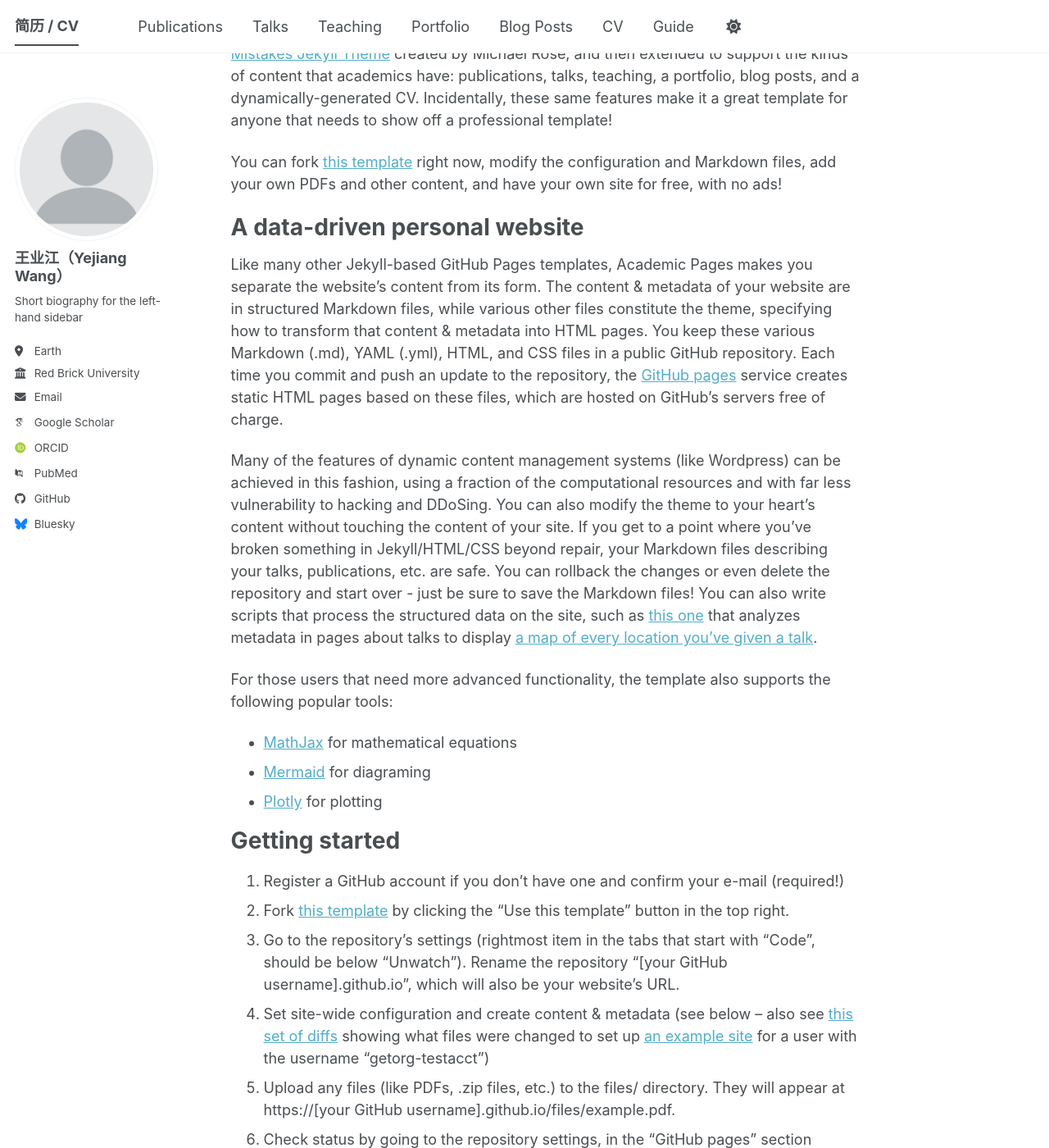
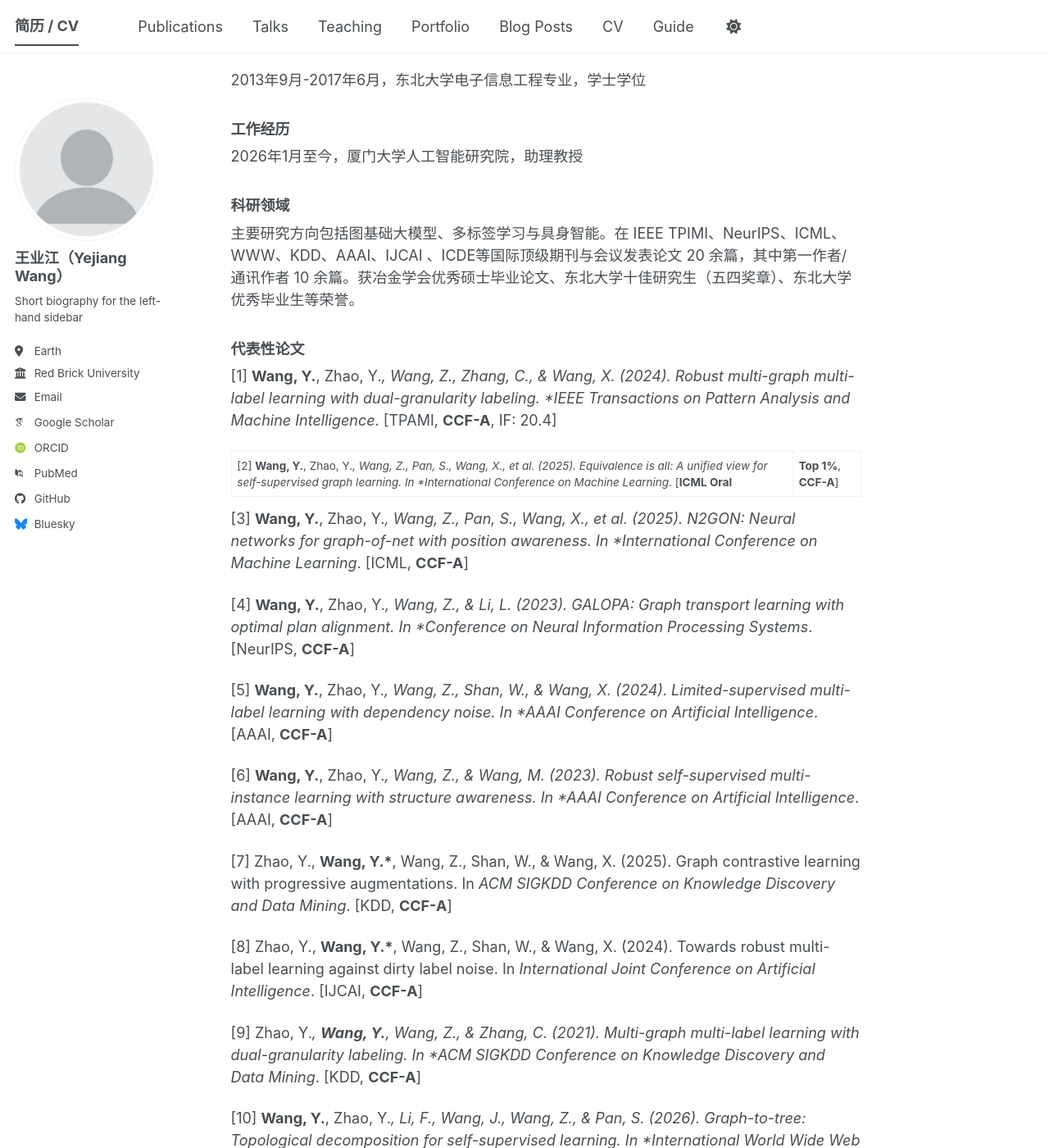
Before and after one commit to wyejiang/wyejiang.github.io, a Jekyll site: the page built from _pages/about.md, in a window 1280 px wide and 1400 px high, scrolled down 227 px. Shown: the whole window at 82% size. Built offline with Jekyll 4.4.1, drawn with Linux system fonts in a browser that asks for light colours; some web fonts are replaced; a script bundle is joined from its source files by our own code; library files that are not in the unit come from our copies; some of the changed text lies outside the part shown.

Commit message:
Update about.md

```diff
--- a/_pages/about.md
+++ b/_pages/about.md
@@ -1,56 +1,46 @@
 ---
 permalink: /
-title: "Academic Pages is a ready-to-fork GitHub Pages template for academic personal websites"
+title: "个人简历"
 author_profile: true
 redirect_from:
   - /about/
   - /about.html
 ---
 
-This is the front page of a website that is powered by the [Academic Pages template](https://github.com/academicpages/academicpages.github.io) and hosted on GitHub pages. [GitHub pages](https://pages.github.com) is a free service in which websites are built and hosted from code and data stored in a GitHub repository, automatically updating when a new commit is made to the repository. This template was forked from the [Minimal Mistakes Jekyll Theme](https://mmistakes.github.io/minimal-mistakes/) created by Michael Rose, and then extended to support the kinds of content that academics have: publications, talks, teaching, a portfolio, blog posts, and a dynamically-generated CV. Incidentally, these same features make it a great template for anyone that needs to show off a professional template!
+### 教育经历
 
- You can fork [this template](https://github.com/academicpages/academicpages.github.io) right now, modify the configuration and Markdown files, add your own PDFs and other content, and have your own site for free, with no ads!
+2021年9月-2025年12月，东北大学大学计算机科学与技术专业，博士学位
 
-A data-driven personal website
-======
-Like many other Jekyll-based GitHub Pages templates, Academic Pages makes you separate the website's content from its form. The content & metadata of your website are in structured Markdown files, while various other files constitute the theme, specifying how to transform that content & metadata into HTML pages. You keep these various Markdown (.md), YAML (.yml), HTML, and CSS files in a public GitHub repository. Each time you commit and push an update to the repository, the [GitHub pages](https://pages.github.com/) service creates static HTML pages based on these files, which are hosted on GitHub's servers free of charge.
+2018年9月-2021年6月，东北大学计算机系统结构专业，硕士学位
 
-Many of the features of dynamic content management systems (like Wordpress) can be achieved in this fashion, using a fraction of the computational resources and with far less vulnerability to hacking and DDoSing. You can also modify the theme to your heart's content without touching the content of your site. If you get to a point where you've broken something in Jekyll/HTML/CSS beyond repair, your Markdown files describing your talks, publications, etc. are safe. You can rollback the changes or even delete the repository and start over - just be sure to save the Markdown files! You can also write scripts that process the structured data on the site, such as [this one](https://github.com/academicpages/academicpages.github.io/blob/master/talkmap.ipynb) that analyzes metadata in pages about talks to display [a map of every location you've given a talk](https://academicpages.github.io/talkmap.html).
+2013年9月-2017年6月，东北大学电子信息工程专业，学士学位
 
-For those users that need more advanced functionality, the template also supports the following popular tools:
-- [MathJax](https://www.mathjax.org/) for mathematical equations
-- [Mermaid](https://mermaid.js.org/) for diagraming
-- [Plotly](https://plotly.com/javascript/) for plotting
+### 工作经历
 
-Getting started
-======
-1. Register a GitHub account if you don't have one and confirm your e-mail (required!)
-1. Fork [this template](https://github.com/academicpages/academicpages.github.io) by clicking the "Use this template" button in the top right.
-1. Go to the repository's settings (rightmost item in the tabs that start with "Code", should be below "Unwatch"). Rename the repository "[your GitHub username].github.io", which will also be your website's URL.
-1. Set site-wide configuration and create content & metadata (see below -- also see [this set of diffs](https://archive.is/3TPas) showing what files were changed to set up [an example site](https://getorg-testacct.github.io) for a user with the username "getorg-testacct")
-1. Upload any files (like PDFs, .zip files, etc.) to the files/ directory. They will appear at https://[your GitHub username].github.io/files/example.pdf.
-1. Check status by going to the repository settings, in the "GitHub pages" section
+2026年1月至今，厦门大学人工智能研究院，助理教授
 
-Site-wide configuration
-------
-The main configuration file for the site is in the base directory in [_config.yml](https://github.com/academicpages/academicpages.github.io/blob/master/_config.yml), which defines the content in the sidebars and other site-wide features. You will need to replace the default variables with ones about yourself and your site's github repository. The configuration file for the top menu is in [_data/navigation.yml](https://github.com/academicpages/academicpages.github.io/blob/master/_data/navigation.yml). For example, if you don't have a portfolio or blog posts, you can remove those items from that navigation.yml file to remove them from the header.
+### 科研领域
 
-Create content & metadata
-------
-For site content, there is one Markdown file for each type of content, which are stored in directories like _publications, _talks, _posts, _teaching, or _pages. For example, each talk is a Markdown file in the [_talks directory](https://github.com/academicpages/academicpages.github.io/tree/master/_talks). At the top of each Markdown file is structured data in YAML about the talk, which the theme will parse to do lots of cool stuff. The same structured data about a talk is used to generate the list of talks on the [Talks page](https://academicpages.github.io/talks), each [individual page](https://academicpages.github.io/talks/2012-03-01-talk-1) for specific talks, the talks section for the [CV page](https://academicpages.github.io/cv), and the [map of places you've given a talk](https://academicpages.github.io/talkmap.html) (if you run this [python file](https://github.com/academicpages/academicpages.github.io/blob/master/talkmap.py) or [Jupyter notebook](https://github.com/academicpages/academicpages.github.io/blob/master/talkmap.ipynb), which creates the HTML for the map based on the contents of the _talks directory).
+主要研究方向包括图基础大模型、多标签学习与具身智能。在 IEEE TPIMI、NeurIPS、ICML、WWW、KDD、AAAI、IJCAI 、ICDE等国际顶级期刊与会议发表论文 20 余篇，其中第一作者/通讯作者 10 余篇。获冶金学会优秀硕士毕业论文、东北大学十佳研究生（五四奖章）、东北大学优秀毕业生等荣誉。
 
-**Markdown generator**
+### 代表性论文
 
-The repository includes [a set of Jupyter notebooks](https://github.com/academicpages/academicpages.github.io/tree/master/markdown_generator
-) that converts a CSV containing structured data about talks or presentations into individual Markdown files that will be properly formatted for the Academic Pages template. The sample CSVs in that directory are the ones I used to create my own personal website at stuartgeiger.com. My usual workflow is that I keep a spreadsheet of my publications and talks, then run the code in these notebooks to generate the Markdown files, then commit and push them to the GitHub repository.
+[1] **Wang, Y.**, Zhao, Y.*, Wang, Z., Zhang, C., & Wang, X. (2024). Robust multi-graph multi-label learning with dual-granularity labeling. *IEEE Transactions on Pattern Analysis and Machine Intelligence*. [TPAMI, **CCF-A**, IF: 20.4]
 
-How to edit your site's GitHub repository
-------
-Many people use a git client to create files on their local computer and then push them to GitHub's servers. If you are not familiar with git, you can directly edit these configuration and Markdown files directly in the github.com interface. Navigate to a file (like [this one](https://github.com/academicpages/academicpages.github.io/blob/master/_talks/2012-03-01-talk-1.md) and click the pencil icon in the top right of the content preview (to the right of the "Raw | Blame | History" buttons). You can delete a file by clicking the trashcan icon to the right of the pencil icon. You can also create new files or upload files by navigating to a directory and clicking the "Create new file" or "Upload files" buttons.
+[2] **Wang, Y.**, Zhao, Y.*, Wang, Z., Pan, S., Wang, X., et al. (2025). Equivalence is all: A unified view for self-supervised graph learning. In *International Conference on Machine Learning*. [**ICML Oral** | **Top 1%**, **CCF-A**]
 
-Example: editing a Markdown file for a talk
-![Editing a Markdown file for a talk](/images/editing-talk.png)
+[3] **Wang, Y.**, Zhao, Y.*, Wang, Z., Pan, S., Wang, X., et al. (2025). N2GON: Neural networks for graph-of-net with position awareness. In *International Conference on Machine Learning*. [ICML, **CCF-A**]
 
-For more info
-------
-More info about configuring Academic Pages can be found in [the guide](https://academicpages.github.io/markdown/), the [growing wiki](https://github.com/academicpages/academicpages.github.io/wiki), and you can always [ask a question on GitHub](https://github.com/academicpages/academicpages.github.io/discussions). The [guides for the Minimal Mistakes theme](https://mmistakes.github.io/minimal-mistakes/docs/configuration/) (which this theme was forked from) might also be helpful.
+[4] **Wang, Y.**, Zhao, Y.*, Wang, Z., & Li, L. (2023). GALOPA: Graph transport learning with optimal plan alignment. In *Conference on Neural Information Processing Systems*. [NeurIPS, **CCF-A**]
+
+[5] **Wang, Y.**, Zhao, Y.*, Wang, Z., Shan, W., & Wang, X. (2024). Limited-supervised multi-label learning with dependency noise. In *AAAI Conference on Artificial Intelligence*. [AAAI, **CCF-A**]
+
+[6] **Wang, Y.**, Zhao, Y.*, Wang, Z., & Wang, M. (2023). Robust self-supervised multi-instance learning with structure awareness. In *AAAI Conference on Artificial Intelligence*. [AAAI, **CCF-A**]
+
+[7] Zhao, Y., **Wang, Y.\***, Wang, Z., Shan, W., & Wang, X. (2025). Graph contrastive learning with progressive augmentations. In *ACM SIGKDD Conference on Knowledge Discovery and Data Mining*. [KDD, **CCF-A**]
+
+[8] Zhao, Y., **Wang, Y.\***, Wang, Z., Shan, W., & Wang, X. (2024). Towards robust multi-label learning against dirty label noise. In *International Joint Conference on Artificial Intelligence*. [IJCAI, **CCF-A**]
+
+[9] Zhao, Y.*, **Wang, Y.**, Wang, Z., & Zhang, C. (2021). Multi-graph multi-label learning with dual-granularity labeling. In *ACM SIGKDD Conference on Knowledge Discovery and Data Mining*. [KDD, **CCF-A**]
+
+[10] **Wang, Y.**, Zhao, Y.*, Li, F., Wang, J., Wang, Z., & Pan, S. (2026). Graph-to-tree: Topological decomposition for self-supervised learning. In *International World Wide Web Conference*. [WWW, **CCF-A**]
```
